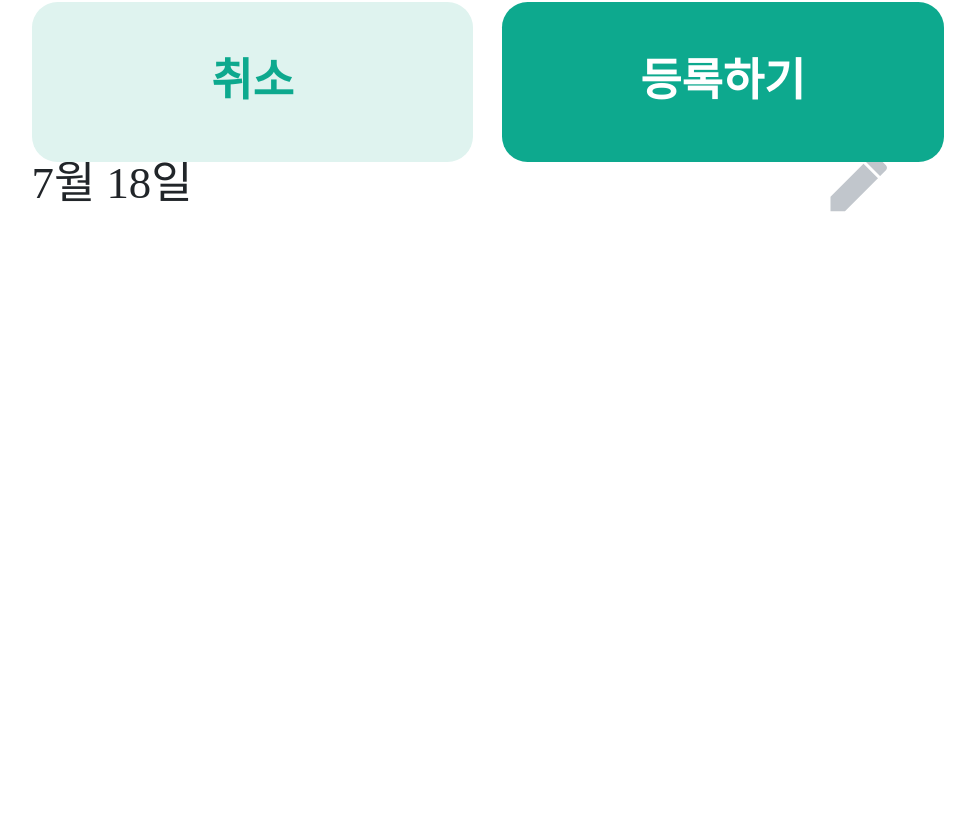
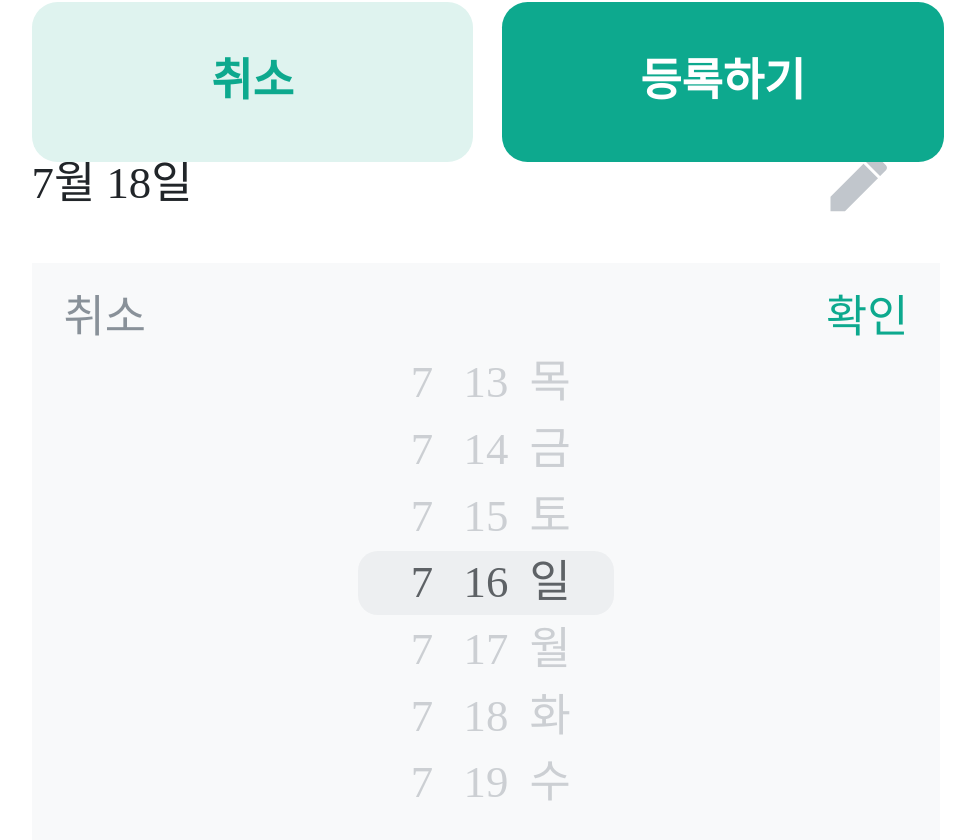
Before and after one commit to Gwasuwon-shot/Tutice_Client, a React (Vite) app: page /register-payment/1 in a window 1280 px wide. Shown: the part 568-1408 px from the top of the page, without its empty margins (154-1129 px from the left). Before the commit the page ends 831 px from the top, so only its background shows below. Built offline with nearby package versions, Linux system fonts and the light colour scheme; a web font is replaced by a local one; what recoil-persist would draw is missing.

Commit message:
[ fix ] 해당 atom으로 변수변경

```diff
--- a/src/atom/registerPayment/registerPayment.ts
+++ b/src/atom/registerPayment/registerPayment.ts
@@ -9,21 +9,3 @@ export const paymentDateState = atom({
     key: 'dateState',
     default: {year : new Date().getFullYear(), month : new Date().getMonth()+1, date: new Date().getDate()}
 });
-
-interface Day {
-    dayOfWeek: string;
-    startTime: string;
-    endTime: string;
-}
-
-// 확정 날짜들 관리
-export const paymentDayState = atom<Day[]>({
-    key: 'dayState',
-    default: [],
-});
-
-// 현재 선택중인 날짜 관리
-export const paymentFocusDayState = atom({
-    key: 'focusDayState',
-    default: {dayOfWeek: ['일','월','화','수','목','금','토'][new Date().getDay()], startTime: '', endTime: ''},
-})
--- a/src/components/registerPayment/PaymentDatePicker.tsx
+++ b/src/components/registerPayment/PaymentDatePicker.tsx
@@ -1,82 +1,260 @@
-import { dayState, firstLessonDay, focusDayState } from "../../atom/timePicker/timePicker";
-import { openDatePickerState, openFinishDetailState, openStartDetailState, openTimePickerState } from "../../atom/timePicker/timePicker";
-import {useEffect, useState} from 'react';
+import "swiper/components/navigation/navigation.min.css";
+import "swiper/swiper.min.css";
 
-import DatePicker from '../../components/RegularLesson/TimePicker/DatePicker';
-import DetailTimePicker from '../../components/RegularLesson/TimePicker/DetailTimePicker';
-import SelectedDayAndTime from './SelectedDayAndTime';
-import TimePicker from '../../components/RegularLesson/TimePicker/TimePicker';
-import styled from 'styled-components';
-import { useNavigate } from "react-router-dom";
-import {useRecoilState} from 'recoil';
+import { Swiper, SwiperSlide } from "swiper/react";
+import { openPaymentPicker, paymentDateState } from "../../atom/registerPayment/registerPayment";
 
-export default function Footer() {
-    const [isTimePickerOpen, setIsTimePickerOpen] = useRecoilState<boolean>(openTimePickerState);
-    const [isDatePickerOpen, setIsDatePickerOpen] = useRecoilState<boolean>(openDatePickerState);
-    const [isStartPickerOpen, setIsStartPickerOpen] = useRecoilState<boolean>(openStartDetailState);
-    const [isFinishPickerOpen, setIsFinishPickerOpen] = useRecoilState<boolean>(openFinishDetailState);
+import SwiperCore from "swiper";
+import styled from "styled-components";
+import { useEffect } from "react";
+import { useRecoilState } from "recoil";
 
-    const [firstday, setFirstday] = useRecoilState(firstLessonDay);
-    const [selectedDays, setSelectedDays] = useRecoilState(dayState);
-
-    let [isSame, setIsSame] = useState(false);
-
-    // 저장버튼 활성화 로직 : 수업일시 확정요일 배열과 첫 수업일이 변경될 경우, 배열을 순회하여 해당 수업일이 존재하는지 체크
-    useEffect(() => {
-        setIsSame(false);
-        for (let idx in selectedDays) {
-            if (selectedDays[idx].dayOfWeek === firstday) {
-                setIsSame(true);
-                break;
-            }
-        }
-    }, [selectedDays, firstday]);
-
-    function CompleteLesson() {
-        // post 로직 !
+interface monthCalenderProps {
+  month: number;
+  date: number;
+  day: string;
 }
 
+export default function DatePicker() {
+  const monthCalender: monthCalenderProps[] = [];
+  const WEEKDAY: { [key: number]: string } = { 1: "월", 2: "화", 3: "수", 4: "목", 5: "금", 6: "토", 0: "일" };
+
+  const currentDate: Date = new Date();
+  const currentYear: number = currentDate.getFullYear();
+  const currentMonth: number = currentDate.getMonth() + 1;
+  const todayDate: number = currentDate.getDate();
+  const todayDay: string = WEEKDAY[currentDate.getDay()];
+
+  // 1. 이전 달
+
+  let prevMonth: number = currentMonth - 1;
+  let prevYear: number = currentYear;
+
+  if (prevMonth === 0) {
+    prevMonth = 12;
+    prevYear = currentYear - 1;
+  }
+
+  const daysInPrevMonth: number = new Date(prevYear, prevMonth, 0).getDate();
+
+  for (let i = 1; i <= daysInPrevMonth; i++) {
+    const date: Date = new Date(prevYear, prevMonth - 1, i);
+    const day: string = WEEKDAY[date.getDay()];
+    monthCalender.push({ month: prevMonth, date: i, day: day });
+  }
+
+  // 2. 현재 달
+
+  const daysInMonth: number = new Date(currentYear, currentMonth, 0).getDate();
+
+  for (let i = 1; i <= daysInMonth; i++) {
+    const date: Date = new Date(currentYear, currentMonth - 1, i);
+    const day: string = WEEKDAY[date.getDay()];
+    monthCalender.push({ month: currentMonth, date: i, day: day });
+  }
+
+  // 3. 다음 달
+
+  let nextMonth = currentMonth + 1;
+  let nextYear = currentYear;
+  if (nextMonth == 13) {
+    nextMonth = 1;
+    nextYear = currentYear + 1;
+  }
+
+  const daysInNextMonth: number = new Date(nextYear, nextMonth, 0).getDate();
+
+  for (let i = 1; i <= daysInNextMonth; i++) {
+    const date: Date = new Date(nextYear, nextMonth - 1, i);
+    const day: string = WEEKDAY[date.getDay()];
+    monthCalender.push({ month: nextMonth, date: i, day: day });
+  }
+
+  // 4. 날짜 상태 관리
+
+  const [activeSlide, setActiveSlide] = useRecoilState(paymentDateState);
+
+  function handleSlideChange(swiper: SwiperCore) {
+    setActiveSlide({
+      year: currentYear,
+      month: monthCalender[swiper.realIndex].month,
+      date: monthCalender[swiper.realIndex].date,
+    });
+    // problem : year을 currentYear이 아닌 지난해, 다음해로 선택했을 시 -> 추후 변경
+  }
+
+  // 1) 데이트 피커 모달 오픈여부 상태관리
+  const [isDatePickerOpen, setIsDatePickerOpen] = useRecoilState<boolean>(openPaymentPicker);
+
+  // 2) 데이트 피커 취소시
+  function handleCancelDatePicker() {
+    setIsDatePickerOpen(false);
+    setActiveSlide({ year: currentYear, month: currentMonth, date: todayDate });
+  }
+
+  // 3) 데이트 피커 완료 시
+  function handleConfirmDatePicker() {
+    setIsDatePickerOpen(false);
+  }
+
+  // check 용
+  useEffect(() => {
+    console.log(activeSlide);
+    console.log("첫수업일");
+  }, [activeSlide]);
+
+  const slides = Array.from({ length: monthCalender.length }, (_, index) => (
+    <SwiperSlide key={index}>
+      <Month> {monthCalender[index].month} </Month>
+      <Dates> {monthCalender[index].date} </Dates>
+      <Day> {monthCalender[index].day} </Day>
+    </SwiperSlide>
+  ));
+
+  // 도르레 처음 클릭할 때 오늘 날짜부터 오도록 설정
+  const firstIndex = monthCalender.findIndex(
+    (date) => date.month === currentMonth && date.date === todayDate && date.day === todayDay,
+  );
+
   return (
-        <>
-        <FooterWrapper onClick = {CompleteLesson} selected = {isSame}>
-            <FooterButton disabled = {isSame}> 저장 </FooterButton>
-        </FooterWrapper>
-        {isTimePickerOpen && <ModalWrapper> <TimePicker /> </ModalWrapper>}
-        {isDatePickerOpen && <ModalWrapper> <DatePicker /> </ModalWrapper>}
-        {(isStartPickerOpen || isFinishPickerOpen) && <ModalWrapper> <DetailTimePicker /> </ModalWrapper>}
-        </>
+    <TimePickerWrapper>
+      <CancleWrapper>
+        <CancleButton onClick={handleCancelDatePicker}> 취소 </CancleButton>
+      </CancleWrapper>
+
+      <StyledSwiper
+        direction="vertical"
+        initialSlide={firstIndex}
+        slidesPerView={7}
+        spaceBetween={19}
+        freeMode={true}
+        freeModeSticky={true}
+        freeModeMomentumRatio={0.25}
+        freeModeMinimumVelocity={0.1}
+        slideToClickedSlide={true}
+        centeredSlides={true}
+        onSlideChange={handleSlideChange}>
+        {slides}
+      </StyledSwiper>
+      <Vizor />
+
+      <ConfirmWrapper>
+        <ConfirmButton onClick={handleConfirmDatePicker}> 확인 </ConfirmButton>
+      </ConfirmWrapper>
+    </TimePickerWrapper>
   );
 }
 
-const FooterWrapper = styled.footer<{selected: boolean}>`
+const TimePickerWrapper = styled.div`
   display: flex;
-    flex-direction: column;
+  justify-content: center;
   align-items: center;
 
-    position: fixed;
-    bottom: 0;
+  position: relative;
 
   width: 100%;
-    height: 6.3rem;
-    padding: 0.8rem;
+  height: 20rem;
 
-    background-color: ${({ theme }) => theme.colors.grey50};
-    ${({ selected, theme }) => selected && `background-color: ${theme.colors.green5};`}
-`
+  background-color: ${({ theme }) => theme.colors.grey20};
+`;
 
-const FooterButton = styled.button<{disabled: boolean}>`
+const StyledSwiper = styled(Swiper)`
+  display: flex;
+  justify-content: center;
+  align-items: center;
+
+  width: 6rem;
+  height: 14rem;
+
+  ${({ theme }) => theme.fonts.body02};
+  color: ${({ theme }) => theme.colors.grey400};
+  background-color: ${({ theme }) => theme.colors.grey20};
+
+  & .swiper-slide {
+    display: flex;
+    justify-content: center;
+    align-items: center;
+
+    text-align: center;
+    opacity: 0.4;
+    cursor: pointer;
+    transition: opacity 0.3s ease;
+  }
+
+  & .swiper-slide-active {
+    opacity: 1;
+    color: ${({ theme }) => theme.colors.grey700};
+  }
+`;
+
+const Month = styled.span`
+  display: flex;
+  justify-content: center;
+
+  width: 3rem;
+`;
+
+const Dates = styled.span`
+  display: flex;
+  justify-content: center;
+
+  width: 3rem;
+`;
+
+const Day = styled.span`
+  display: flex;
+  justify-content: center;
+
+  width: 3rem;
+`;
+
+const CancleWrapper = styled.div`
   display: flex;
 
-    ${({ theme }) => theme.fonts.body02};
-    color: ${({ theme }) => theme.colors.grey200};
-    ${({ disabled, theme }) => disabled && `color: ${theme.colors.white};`}
-`
+  position: relative;
 
-const ModalWrapper = styled.div`
+  width: 6rem;
+  height: 100%;
+`;
+
+const ConfirmWrapper = styled.div`
   display: flex;
 
-    position: fixed;
-    bottom: 0;
+  position: relative;
 
-    width: 100%;
-`
+  width: 6rem;
+  height: 100%;
+`;
+
+const CancleButton = styled.button`
+  position: absolute;
+  top: 0.7rem;
+  left: 1rem;
+
+  ${({ theme }) => theme.fonts.body02};
+  color: ${({ theme }) => theme.colors.grey400};
+`;
+
+const ConfirmButton = styled.button`
+  position: absolute;
+  top: 0.7rem;
+  right: 1rem;
+
+  ${({ theme }) => theme.fonts.body02};
+  color: ${({ theme }) => theme.colors.green5};
+`;
+
+const Vizor = styled.div`
+  position: absolute;
+  top: 50%;
+  left: 50%;
+
+  width: 8rem;
+  height: 2rem;
+
+  transform: translate(-50%, -50%);
+  z-index: 100;
+  opacity: 0.2;
+  background-color: ${({ theme }) => theme.colors.grey200};
+  border-radius: 20px;
+`;
--- a/src/pages/RegisterPayment.tsx
+++ b/src/pages/RegisterPayment.tsx
@@ -1,4 +1,5 @@
 import { EditPaymentIc, FruitPaymentIc } from "../assets";
+import {openPaymentPicker, paymentDateState, paymentDayState, paymentFocusDayState} from '../atom/registerPayment/registerPayment';
 
 import PaymentDatePicker from '../components/registerPayment/PaymentDatePicker';
 import RoundBottomMiniButton from "../components/common/RoundBottomMiniButton";
@@ -56,6 +57,7 @@ export default function RegisterPayment() {
           등록하기
         </RoundBottomMiniButton>
       </ButtonWrapper>
+      {openPaymentPicker && <PaymentDatePicker/>}
     </RegisterPaymentWrapper>
   );
 }
```
Lines whose indentation alone changed are shown as unchanged.
